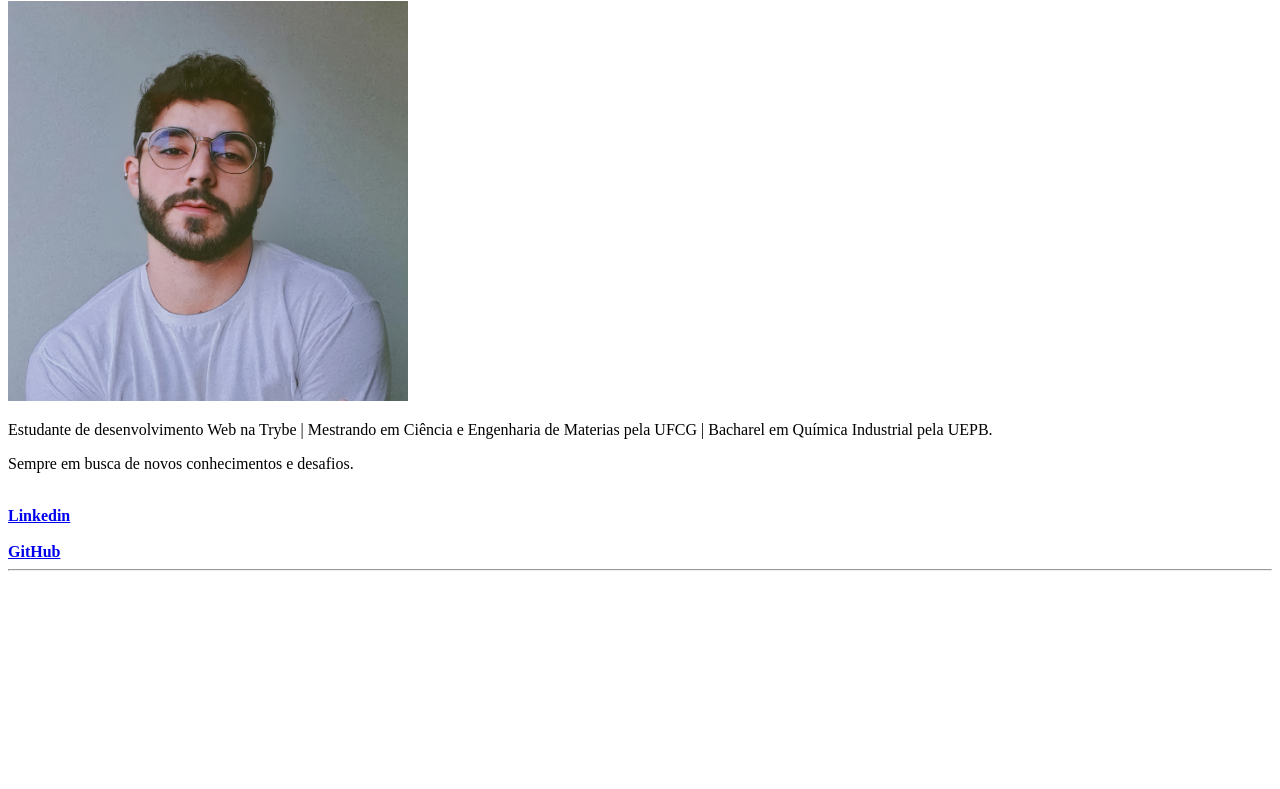
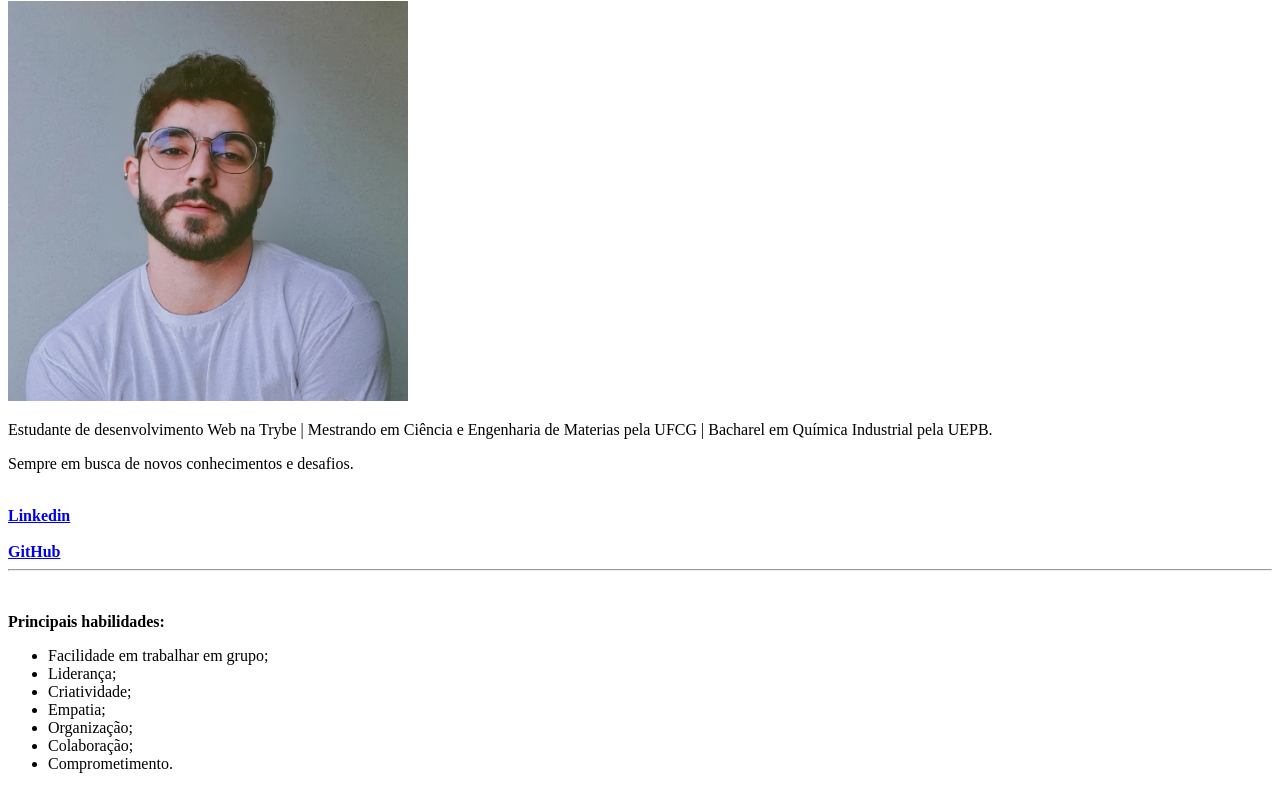
Before and after one commit to Igormcf/Igormcf.github.io, a plain HTML site: page index.html in a window 1280 px wide. Shown: the part 79-868 px from the top of the page. Before the commit the page ends 800 px from the top, so only its background shows below. Drawn offline with Linux system fonts and the light colour scheme.

Commit message:
Adiciona habilidades que me orgulho

```diff
--- a/index.html
+++ b/index.html
@@ -15,5 +15,16 @@
     <br>
     <a href="https://github.com/Igormcf" target="_blank"><strong>GitHub</strong></a>
     <hr>
+    <br>
+    <p><strong>Principais habilidades:</strong></p>
+    <ul>
+        <li>Facilidade em trabalhar em grupo;</li>
+        <li>Liderança;</li>
+        <li>Criatividade;</li>
+        <li>Empatia;</li>
+        <li>Organização;</li>
+        <li>Colaboração;</li>
+        <li>Comprometimento.</li>
+    </ul>
 </body>
 </html>
```
